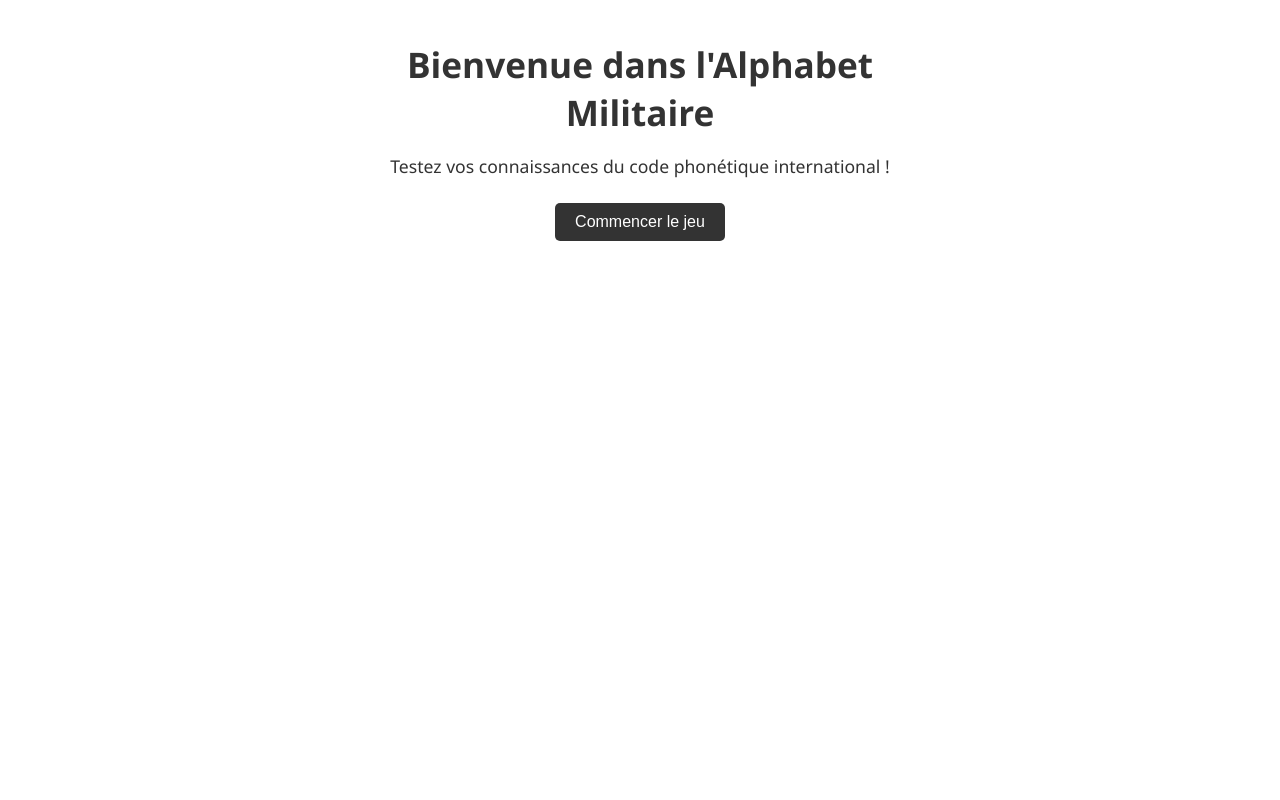
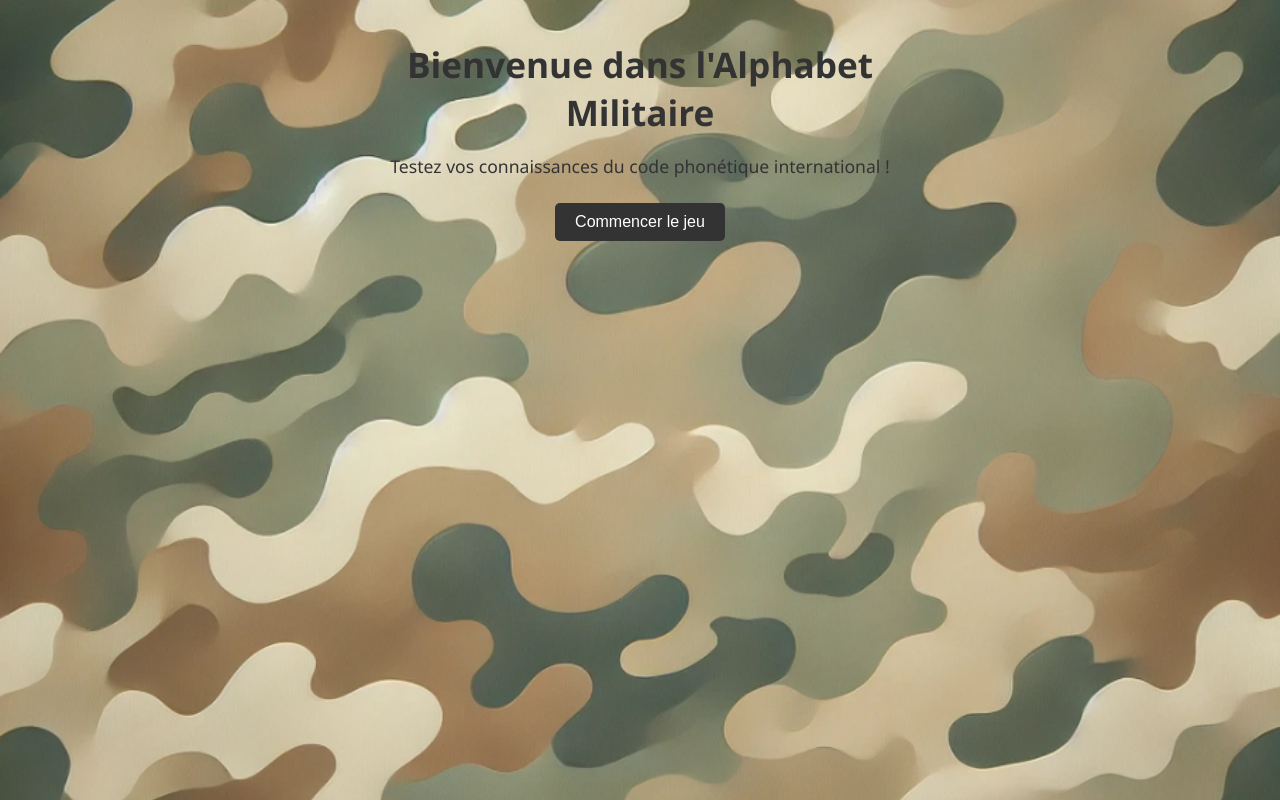
Before and after one commit to Pyxelaz/alphabet-militaire, a plain HTML site: page index.html in a window 1280 px wide. Drawn offline with Linux system fonts and the light colour scheme.

Commit message:
Update index.html

```diff
--- a/index.html
+++ b/index.html
@@ -9,7 +9,7 @@
   font-family: 'Segoe UI', sans-serif;
   margin: 0;
   padding: 0;
-  background-image: url('background.jpg');
+  background-image: url('background.jpg.png');
   background-size: cover;
   background-position: center;
   background-attachment: fixed;
```
